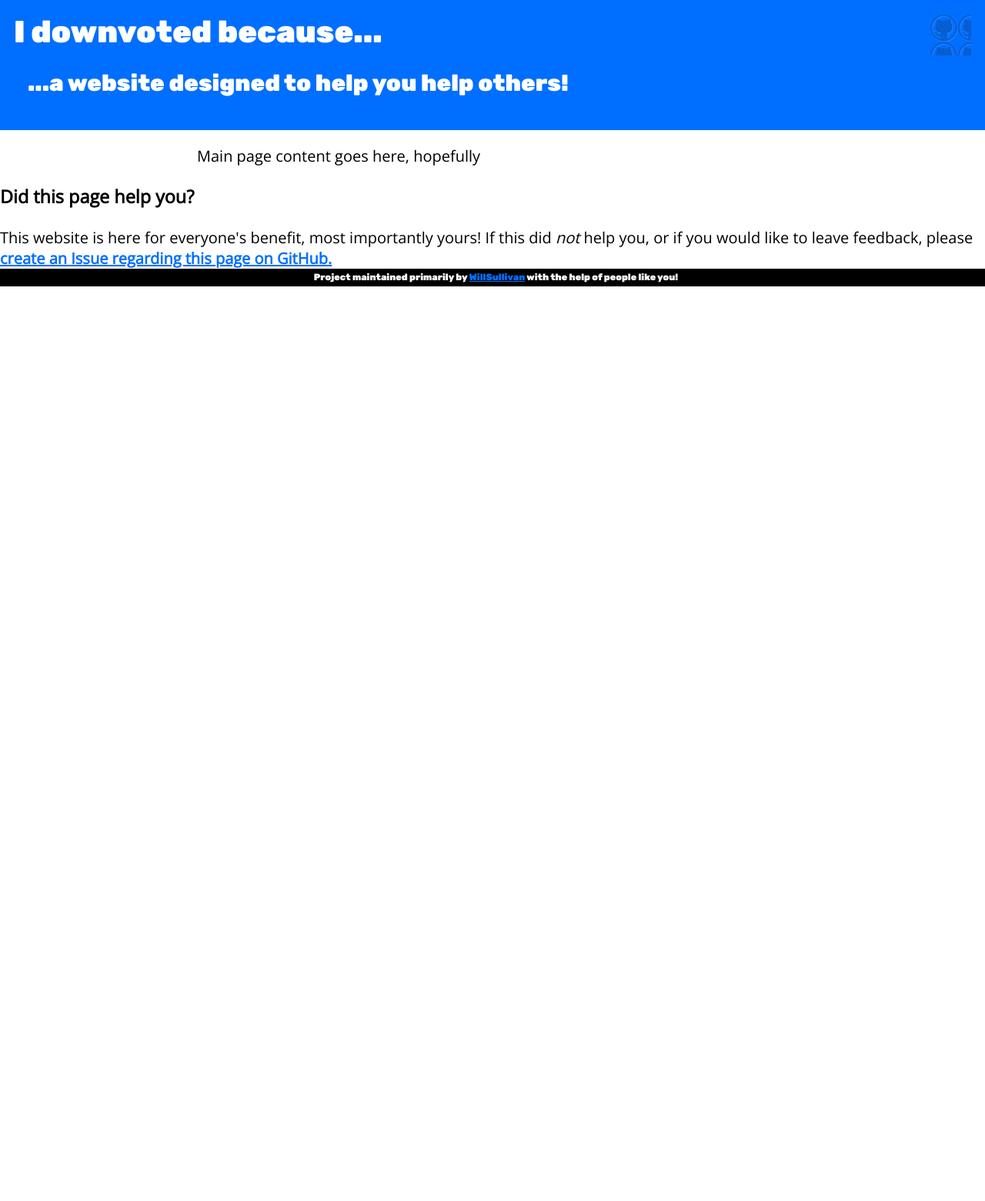
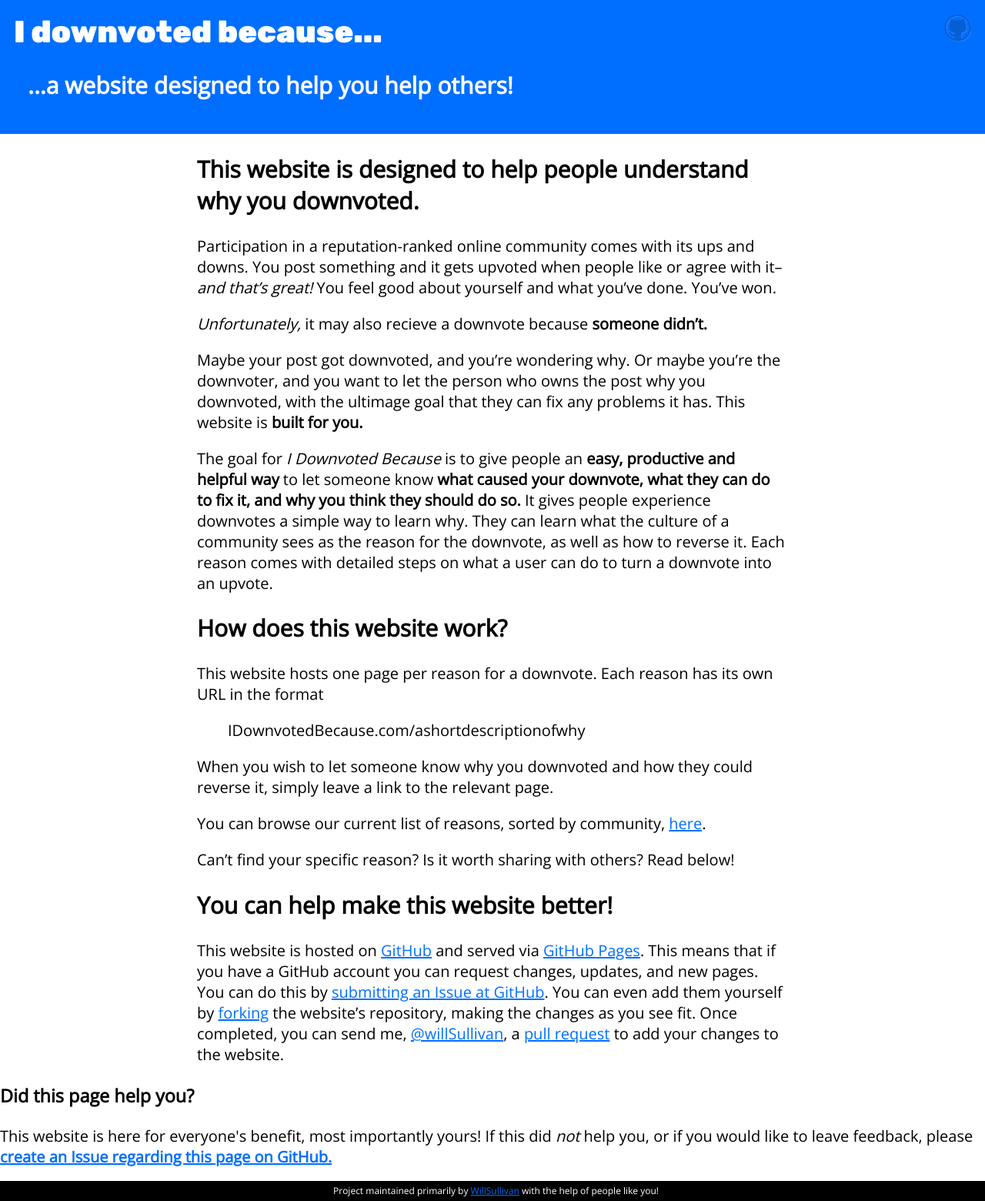
Before and after one commit to WillSullivan/idownvotedbecause, a Jekyll site: the page built from index.md, in a window 1280 px wide. Shown: the whole page at 77% size. Built offline with Jekyll 4.4.1, drawn with Linux system fonts in a browser that asks for light colours; before the commit the page ends 900 px from its top, so only the background shows below that.

Commit message:
Missed some files

```diff
--- a/_config.yml
+++ b/_config.yml
@@ -8,6 +8,9 @@ description: "A website designed to help you help others"
 markdown: kramdown
 permalink: pretty
 baseurl: /idownvotedbecause
+
+#categories
+categories: [ "Stack Overflow" ]
 
 gems:
   - jekyll-redirect-from
--- a/css/default.scss
+++ b/css/default.scss
@@ -33,6 +33,7 @@ header h1{
 }
 header h2{
   margin-left: $padding;
+  font-family: $primary-font;
 }
 footer{
   @extend .bannerBlock;
@@ -40,6 +41,8 @@ footer{
   padding: $padding / 4;
   background: black;
   text-align: center;
+  margin-top: $padding;
+  font-family: $primary-font;
 }
 footer a:visited{
   color: $lighter-accent-color;
@@ -49,8 +52,8 @@ footer a:visited{
 }
 .logo {
   position: absolute;
-  height: 54px;
-  width: 54px;
+  height: 36px;
+  width: 36px;
   right: $padding;
   top: $padding;
   display: block;
--- a/index.md
+++ b/index.md
@@ -3,4 +3,26 @@ title: I downvoted because...
 byline: a website designed to help you help others!
 ---
 
-Main page content goes here, hopefully
+# This website is designed to help people understand why you downvoted.
+
+Participation in a reputation-ranked online community comes with its ups and downs. You post something and it gets upvoted when people like or agree with it--*and that's great!* You feel good about yourself and what you've done. You've won.
+
+*Unfortunately,* it may also recieve a downvote because **someone didn't.**
+
+Maybe your post got downvoted, and you're wondering why. Or maybe you're the downvoter, and you want to let the person who owns the post why you downvoted, with the ultimage goal that they can fix any problems it has. This website is **built for you.**
+
+The goal for *I Downvoted Because* is to give people an **easy, productive and helpful way** to let someone know **what caused your downvote, what they can do to fix it, and why you think they should do so.** It gives people experience downvotes a simple way to learn why. They can learn what the culture of a community sees as the reason for the downvote, as well as how to reverse it. Each reason comes with detailed steps on what a user can do to turn a downvote into an upvote.
+
+## How does this website work?
+This website hosts one page per reason for a downvote. Each reason has its own URL in the format
+
+> IDownvotedBecause.com/ashortdescriptionofwhy
+
+When you wish to let someone know why you downvoted and how they could reverse it, simply leave a link to the relevant page.
+
+You can browse our current list of reasons, sorted by community, [here](/allreasons/).
+
+Can't find your specific reason? Is it worth sharing with others? Read below!
+
+## You can help make this website better!
+This website is hosted on [GitHub](https://github.com/WillSullivan/IDownvotedBecause) and served via [GitHub Pages](https://pages.github.com/). This means that if you have a GitHub account you can request changes, updates, and new pages.  You can do this by [submitting an Issue at GitHub](https://github.com/WillSullivan/IDownvotedYouBecause/issues/new). You can even add them yourself by [forking](https://help.github.com/articles/fork-a-repo/) the website's repository, making the changes as you see fit. Once completed, you can send me, [@willSullivan](https://github.com/willSullivan), a [pull request](https://help.github.com/articles/using-pull-requests/) to add your changes to the website.
```
Also changed, not shown: allreasons.md (added, +17 -0 lines), stackoverflow/imageofanexception.md (+1 -1 lines), stackoverflow/nocode.md (+1 -1 lines).
